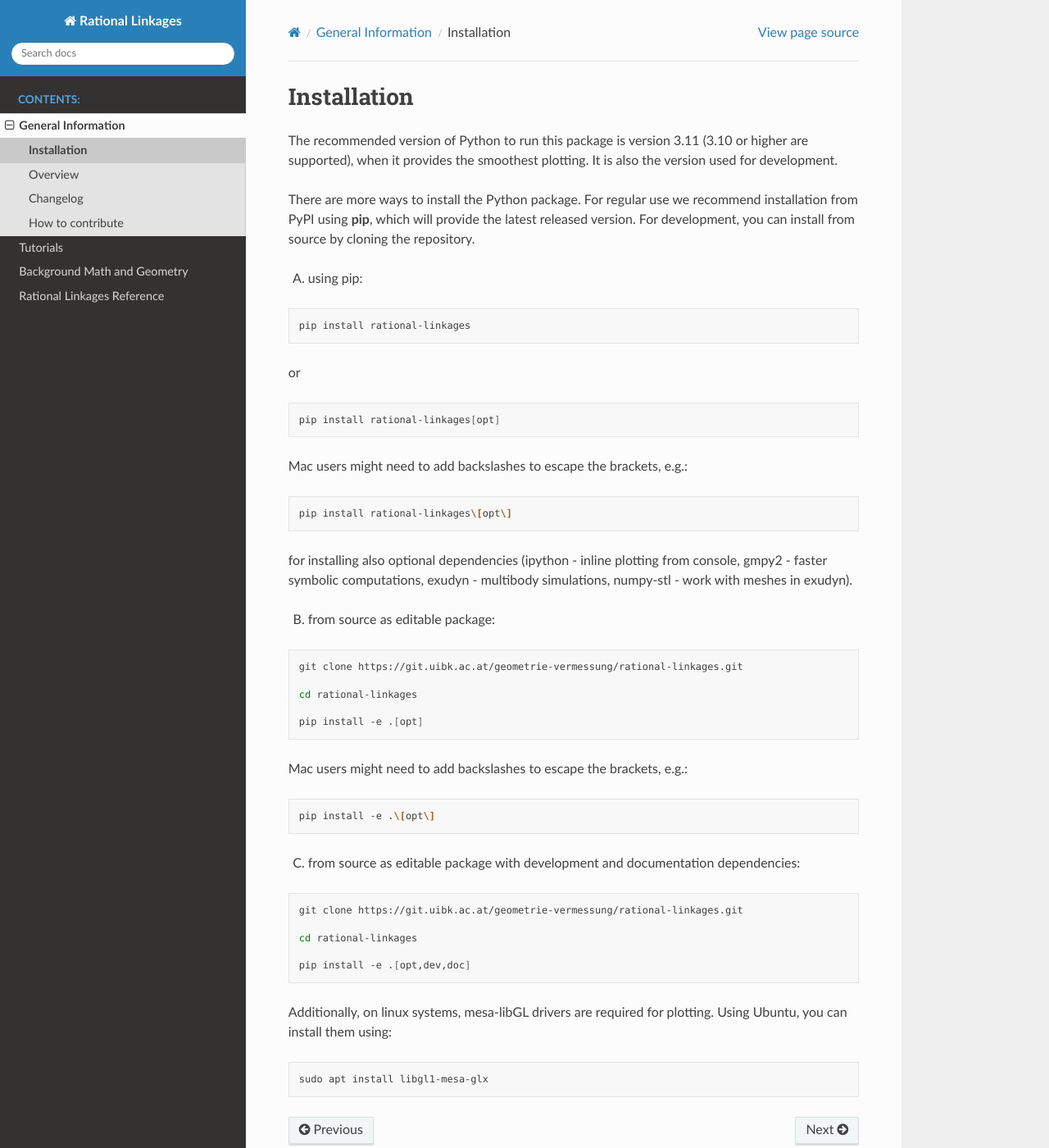
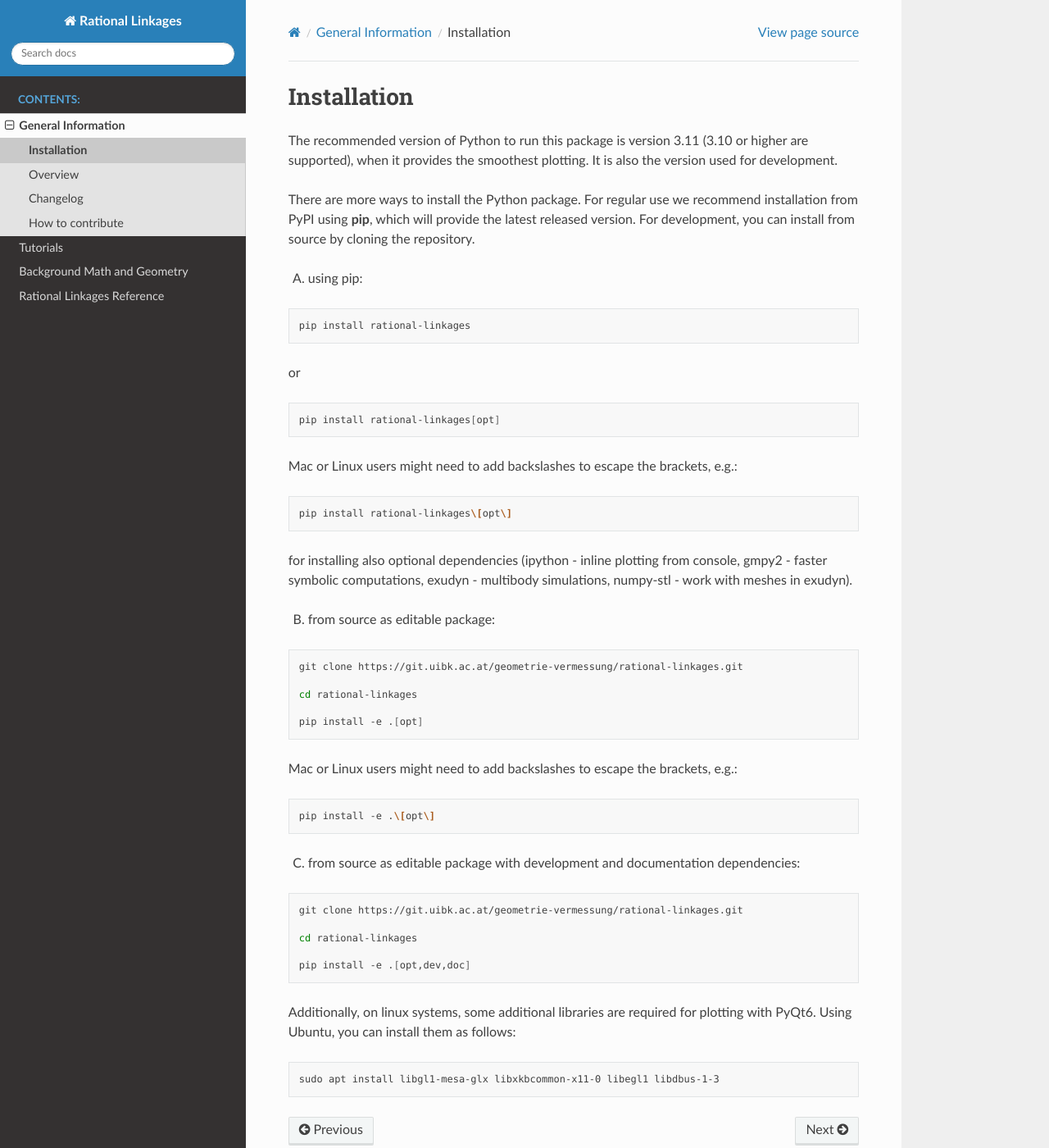
Before and after one commit to hucik14/rational-linkages, a Sphinx documentation site: the page built from docs/source/general/installation.rst, in a window 1280 px wide and 1400 px high. Shown: the whole window at 82% size. Built offline with Sphinx 7.4.7 and the Read the Docs theme 3.1.0, drawn with Linux system fonts in a browser that asks for light colours.

```diff
--- a/docs/source/general/installation.rst
+++ b/docs/source/general/installation.rst
@@ -23,7 +23,7 @@ or
 
     pip install rational-linkages[opt]
 
-Mac users might need to add backslashes to escape the brackets, e.g.:
+Mac or Linux users might need to add backslashes to escape the brackets, e.g.:
 
 .. code-block:: bash
 
@@ -43,7 +43,7 @@ B) from source as editable package:
 
     pip install -e .[opt]
 
-Mac users might need to add backslashes to escape the brackets, e.g.:
+Mac or Linux users might need to add backslashes to escape the brackets, e.g.:
 
 .. code-block:: bash
 
@@ -59,9 +59,9 @@ C) from source as editable package with development and documentation dependenci
 
     pip install -e .[opt,dev,doc]
 
-Additionally, on linux systems, mesa-libGL drivers are required for plotting. Using
-Ubuntu, you can install them using:
+Additionally, on linux systems, some additional libraries are required for plotting with PyQt6. Using
+Ubuntu, you can install them as follows:
 
 .. code-block:: bash
 
-    sudo apt install libgl1-mesa-glx
+    sudo apt install libgl1-mesa-glx libxkbcommon-x11-0 libegl1 libdbus-1-3
```
Also changed, not shown: README.md (+5 -5 lines), .gitlab-ci.yml.
